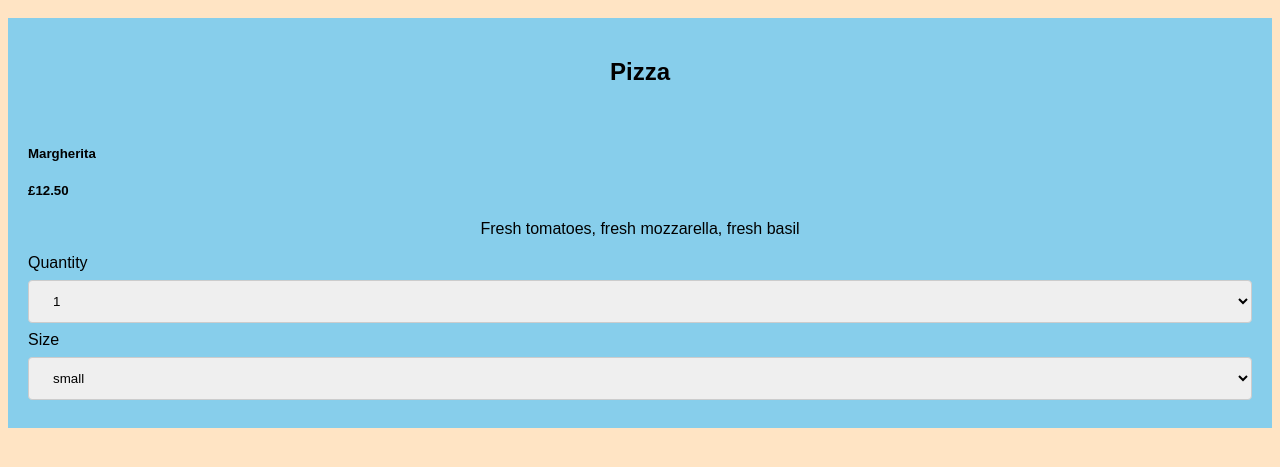
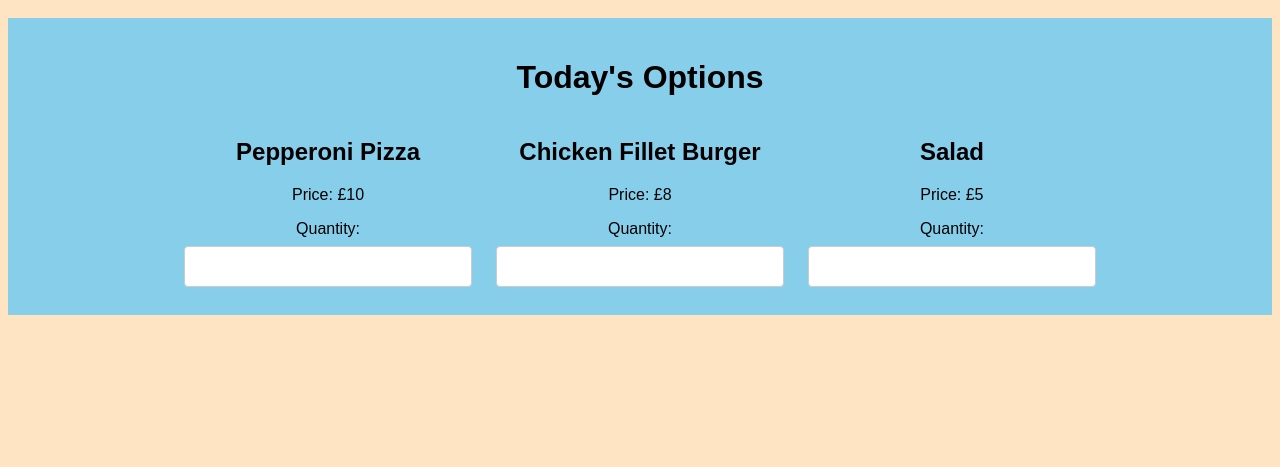
Before and after one commit to mahid2000/Resturant-Management-Web-App, a Flask app: page /order in a window 1280 px wide. Shown: the part 171-638 px from the top of the page. Run offline with Flask 2, Linux system fonts and the light colour scheme.

Commit message:
Altered orderpage to suite rest of code

```diff
--- a/flaskr/templates/order.html
+++ b/flaskr/templates/order.html
@@ -20,32 +20,39 @@
     </header>
     <br>
     <main>
-    <div class="order">
-        <div class="pizza">
-            <h2>Pizza</h2><br>
-            <h5>Margherita</h5><h5 id="price">£12.50</h5>
-            <p>Fresh tomatoes, fresh mozzarella, fresh basil</p>
-            <label for="quantity">Quantity</label>
-            <select name="quantity" id="quantity">
-                <option value="1">1</option>
-                <option value="2">2</option>
-                <option value="3">3</option>
-                <option value="4">4</option>
-                <option value="5">5</option>
-                <option value="6">6</option>
-                <option value="7">7</option>
-                <option value="8">8</option>
-                <option value="9">9</option>
-                <option value="10">10</option>
-            </select>
-            <label for="size">Size</label>
-            <select name="size" id="size">
-                <option value="small">small</option>
-                <option value="medium">medium</option>
-                <option value="large">large</option>
-            </select>
-        </div>
-    </div>
+      <h1>Today's Options</h1>
+      <ul>
+        <li>
+          <div class="food-item">
+            <h2>Pepperoni Pizza</h2>
+            <p>Price: £10</p>
+              <div>
+                <label for="quantity">Quantity:</label>
+                <input type="text" id="quantity" name="quantity">
+              </div>
+          </div>
+        </li>
+        <li>
+          <div class="food-item">
+            <h2>Chicken Fillet Burger</h2>
+            <p>Price: £8</p>
+            <div>
+              <label for="quantity">Quantity:</label>
+              <input type="text" id="quantity" name="quantity">
+            </div>
+          </div>
+        </li>
+        <li>
+          <div class="food-item">
+            <h2>Salad</h2>
+            <p>Price: £5</p>
+              <div>
+                <label for="quantity">Quantity:</label>
+                <input type="text" id="quantity" name="quantity">
+              </div>
+          </div>
+        </li>
+      </ul>
     </main>
   </body>
 </html>
```
